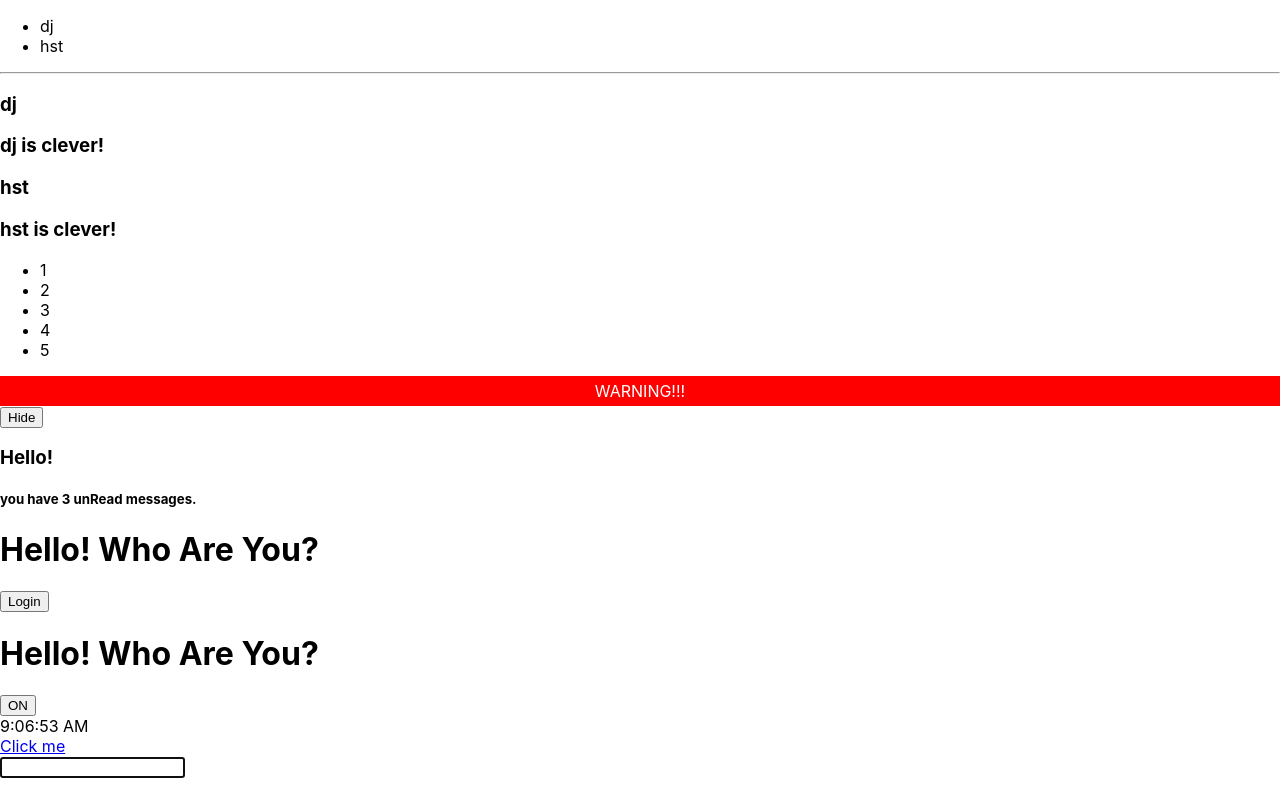
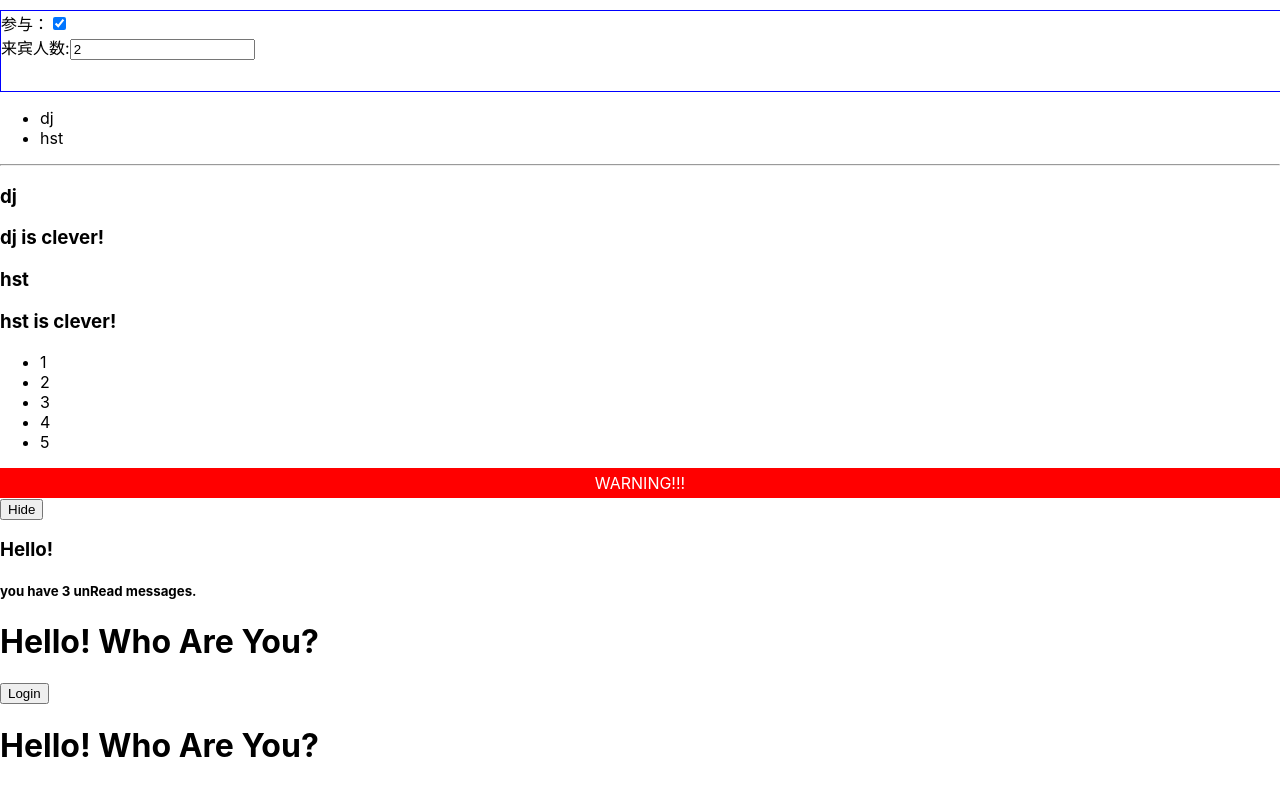
Before and after one commit to SitongHui/learnReact-1, a React (Create React App) app: page / in a window 1280 px wide. Shown: the top 785 px of the page. Built offline with nearby package versions, Linux system fonts and the light colour scheme.

Commit message:
表单的学习

```diff
--- a/src/App.css
+++ b/src/App.css
@@ -7,3 +7,10 @@
 .cat-img {
   border: 2px solid red;
 }
+
+.form {
+  width: 100%;
+  height: 80px;
+  border: 1px solid blue;
+  margin-top: 10px;
+}
--- a/src/App.js
+++ b/src/App.js
@@ -25,7 +25,9 @@ class App extends Component {
     constructor(props) {
         super(props);
         this.state = {
-            date: new Date()
+            date: new Date(),
+            isGoing: true,
+            numberOfGuests: 2
         };
     }
     formatName = (user) => {
@@ -44,6 +46,14 @@ class App extends Component {
     //     }, 1000);
     // }
 
+    handleInputChange = name => e => {
+        const target = e.target;
+        const value = target.type === 'checkbox' ? target.checked : target.value;
+        this.setState({
+            [name]: value
+        })
+    };
+
     render() {
         const user = {
             firstName: 'Crystal',
@@ -59,7 +69,6 @@ class App extends Component {
         };
         const message = ['React', 'Vue', 'Angular'];
         const numbers = [1, 2, 3, 4, 5];
-
         const posts = [
             { id: 1, title: 'dj', content: 'dj is clever!' },
             { id: 2, title: 'hst', content: 'hst is clever!' }
@@ -67,6 +76,31 @@ class App extends Component {
 
         return (
             <>
+                {
+                    /* 表单 受控组件 */
+                }
+                <div className='form'>
+                    <form>
+                        <label>
+                            参与：
+                            <input
+                                type="checkbox"
+                                checked={this.state.isGoing}
+                                onChange={this.handleInputChange('isGoing')}
+                            />
+                        </label>
+                        <br/>
+                        <label>
+                            来宾人数:
+                            <input
+                                type="number"
+                                value={this.state.numberOfGuests}
+                                onChange={this.handleInputChange('numberOfGuests')}
+                            />
+                        </label>
+                    </form>
+                </div>
+
                 <Blog posts={posts}/>
                 <MapFunc numbers={numbers}/>
                 <Page />
```
